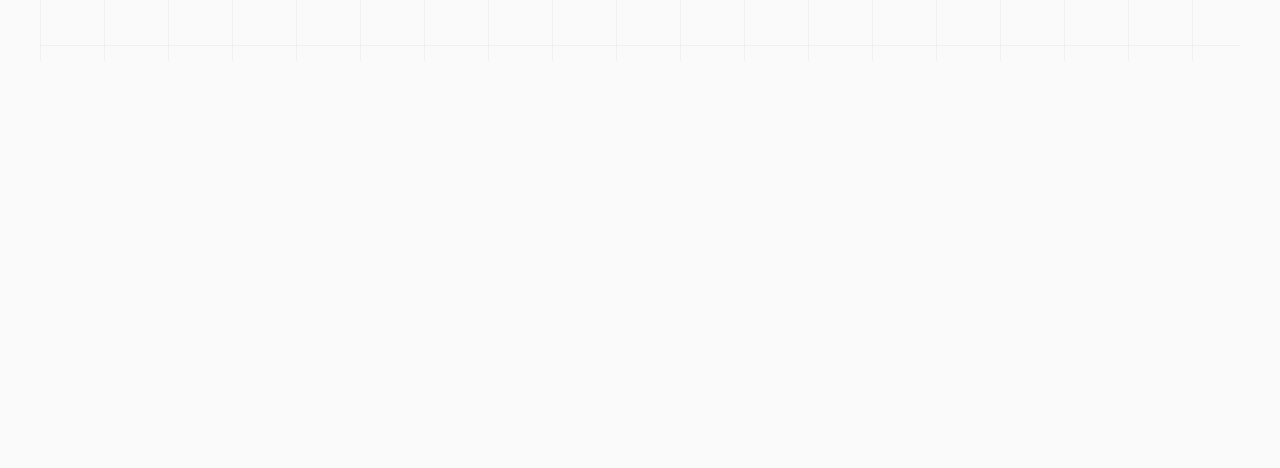
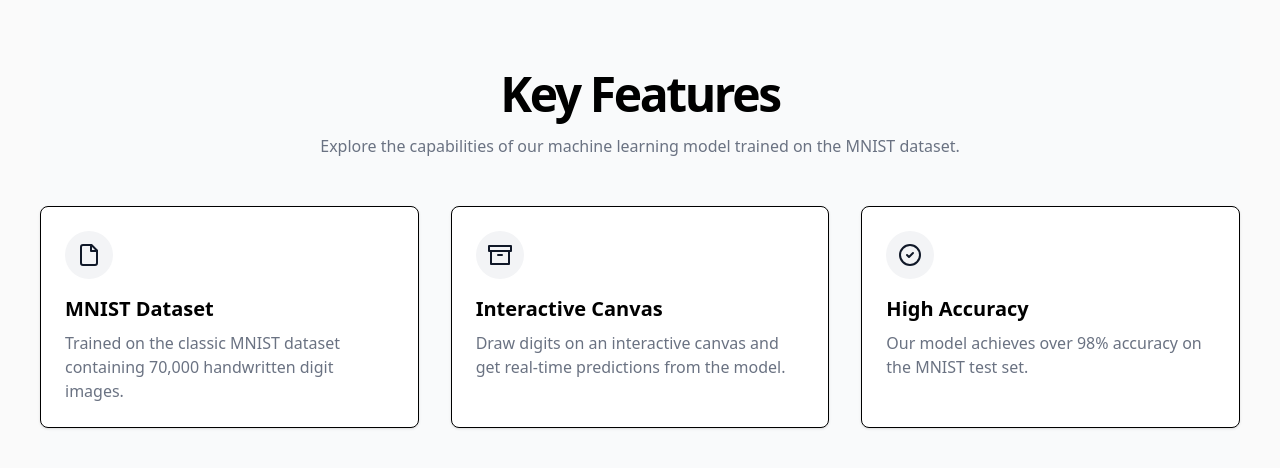
Before and after one commit to OumB2021/DigitSense, a Next.js app in the folder frontend/: page / in a window 1280 px wide. Shown: the part 732-1200 px from the top of the page. Before the commit the page ends 865 px from the top, so only its background shows below. Built offline with nearby package versions, Linux system fonts and the light colour scheme.

Commit message:
features section

```diff
--- a/frontend/app/page.js
+++ b/frontend/app/page.js
@@ -1,4 +1,5 @@
 import DigitCanvas from "@/components/canvas";
+import Features from "@/components/features";
 import Header from "@/components/header";
 import Hero from "@/components/hero";
 
@@ -6,6 +7,7 @@ export default function Home() {
   return (
     <div className="flex flex-col min-h-screen items-center justify-center px-10">
       <Hero />
+      <Features />
     </div>
   );
 }
--- a/frontend/components/features.jsx
+++ b/frontend/components/features.jsx
@@ -0,0 +1,95 @@
+function Features() {
+  return (
+    <section
+      id="features"
+      className="border-t-[1px] border-zinc-300 bg-gray-50 py-20"
+    >
+      <div className="container space-y-12">
+        <div className="text-center">
+          <h2 className="text-3xl font-bold tracking-tighter sm:text-4xl md:text-5xl">
+            Key Features
+          </h2>
+          <p className="mx-auto mt-4 max-w-[700px] text-gray-500">
+            Explore the capabilities of our machine learning model trained on
+            the MNIST dataset.
+          </p>
+        </div>
+        <div className="grid gap-8 md:grid-cols-3">
+          <div className="rounded-lg border bg-white p-6 shadow-sm">
+            <div className="mb-4 rounded-full bg-gray-100 p-3 w-12 h-12 flex items-center justify-center">
+              <svg
+                xmlns="http://www.w3.org/2000/svg"
+                width="24"
+                height="24"
+                viewBox="0 0 24 24"
+                fill="none"
+                stroke="currentColor"
+                strokeWidth="2"
+                strokeLinecap="round"
+                strokeLinejoin="round"
+                className="text-gray-900"
+              >
+                <path d="M14.5 2H6a2 2 0 0 0-2 2v16a2 2 0 0 0 2 2h12a2 2 0 0 0 2-2V7.5L14.5 2z" />
+                <polyline points="14 2 14 8 20 8" />
+              </svg>
+            </div>
+            <h3 className="text-xl font-bold">MNIST Dataset</h3>
+            <p className="mt-2 text-gray-500">
+              Trained on the classic MNIST dataset containing 70,000 handwritten
+              digit images.
+            </p>
+          </div>
+          <div className="rounded-lg border bg-white p-6 shadow-sm">
+            <div className="mb-4 rounded-full bg-gray-100 p-3 w-12 h-12 flex items-center justify-center">
+              <svg
+                xmlns="http://www.w3.org/2000/svg"
+                width="24"
+                height="24"
+                viewBox="0 0 24 24"
+                fill="none"
+                stroke="currentColor"
+                strokeWidth="2"
+                strokeLinecap="round"
+                strokeLinejoin="round"
+                className="text-gray-900"
+              >
+                <path d="M21 8v13H3V8" />
+                <path d="M1 3h22v5H1z" />
+                <path d="M10 12h4" />
+              </svg>
+            </div>
+            <h3 className="text-xl font-bold">Interactive Canvas</h3>
+            <p className="mt-2 text-gray-500">
+              Draw digits on an interactive canvas and get real-time predictions
+              from the model.
+            </p>
+          </div>
+          <div className="rounded-lg border bg-white p-6 shadow-sm">
+            <div className="mb-4 rounded-full bg-gray-100 p-3 w-12 h-12 flex items-center justify-center">
+              <svg
+                xmlns="http://www.w3.org/2000/svg"
+                width="24"
+                height="24"
+                viewBox="0 0 24 24"
+                fill="none"
+                stroke="currentColor"
+                strokeWidth="2"
+                strokeLinecap="round"
+                strokeLinejoin="round"
+                className="text-gray-900"
+              >
+                <path d="M12 22c5.523 0 10-4.477 10-10S17.523 2 12 2 2 6.477 2 12s4.477 10 10 10z" />
+                <path d="m9 12 2 2 4-4" />
+              </svg>
+            </div>
+            <h3 className="text-xl font-bold">High Accuracy</h3>
+            <p className="mt-2 text-gray-500">
+              Our model achieves over 98% accuracy on the MNIST test set.
+            </p>
+          </div>
+        </div>
+      </div>
+    </section>
+  );
+}
+export default Features;
--- a/frontend/components/hero.jsx
+++ b/frontend/components/hero.jsx
@@ -4,7 +4,8 @@ import Link from "next/link";
 function Hero() {
   return (
     <section className="relative overflow-hidden py-24 md:py-32">
-      <div className="container relative z-10 grid gap-8 md:grid-cols-2 md:gap-12">
+      <div className="mx-auto max-w-7xl px-4 sm:px-6 lg:px-8">
+        <div className="container relative z-10 grid justify-center gap-8 md:grid-cols-2 md:gap-12">
           <div className="flex flex-col justify-center space-y-10 text-center md:text-left">
             <div className="space-y-4">
               <h1 className="text-4xl font-bold tracking-tight sm:text-5xl md:text-6xl">
@@ -43,6 +44,7 @@ function Hero() {
           </div>
         </div>
         <div className="absolute inset-0 -z-10 bg-[linear-gradient(to_right,#f0f0f0_1px,transparent_1px),linear-gradient(to_bottom,#f0f0f0_1px,transparent_1px)] bg-[size:4rem_4rem]"></div>
+      </div>
     </section>
   );
 }
```
Lines whose indentation alone changed are shown as unchanged.
